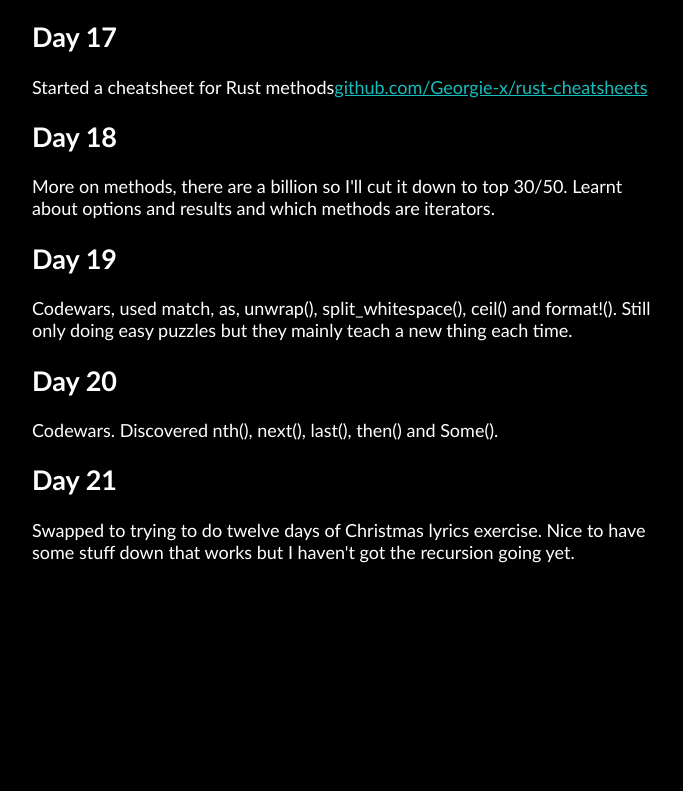
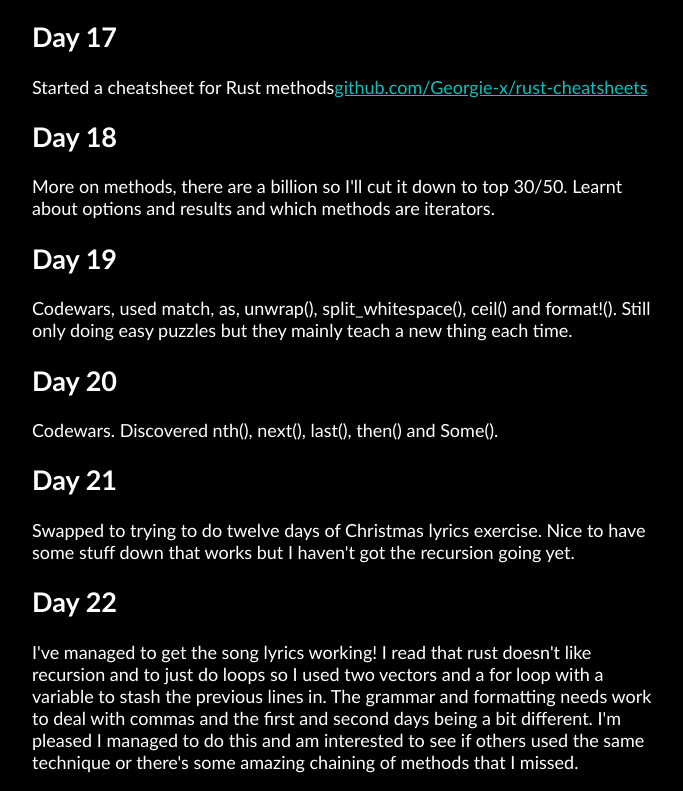
Before and after one commit to Georgie-x/100-days-of-code, a React (Vite) app: page / in a window 1280 px wide. Shown: the part 2307-3098 px from the top of the page, without its empty margins (298-981 px from the left). Before the commit the page ends 2888 px from the top, so only its background shows below. Built offline with nearby package versions, Linux system fonts and the light colour scheme; a web font is replaced by a local one.

Commit message:
day 22 song lyrics working

```diff
--- a/src/App.tsx
+++ b/src/App.tsx
@@ -124,6 +124,10 @@ function App() {
 				Swapped to trying to do twelve days of Christmas lyrics exercise. Nice to have some stuff
 				down that works but I haven't got the recursion going yet.
 			</p>
+				<h2>Day 22</h2>
+			<p>
+				I've managed to get the song lyrics working! I read that rust doesn't like recursion and to just do loops so I used two vectors and a for loop with a variable to stash the previous lines in. The grammar and formatting needs work to deal with commas and the first and second days being a bit different. I'm pleased I managed to do this and am interested to see if others used the same technique or there's some amazing chaining of methods that I missed.
+			</p>
 		</div>
 	)
 }
```
